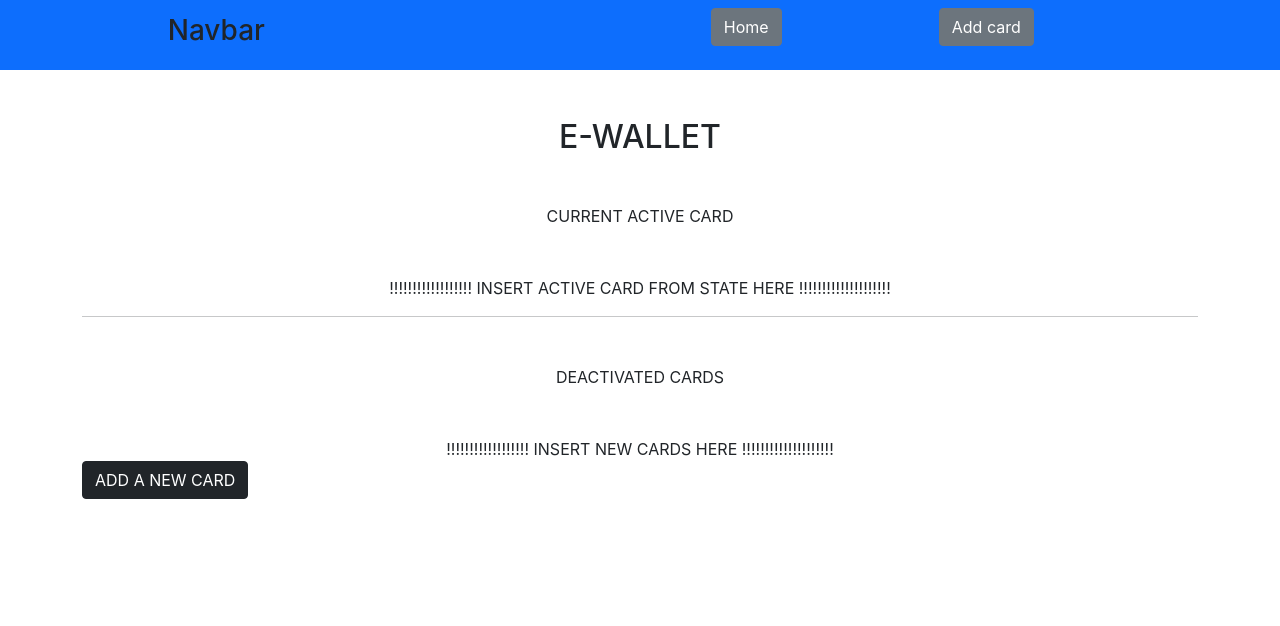
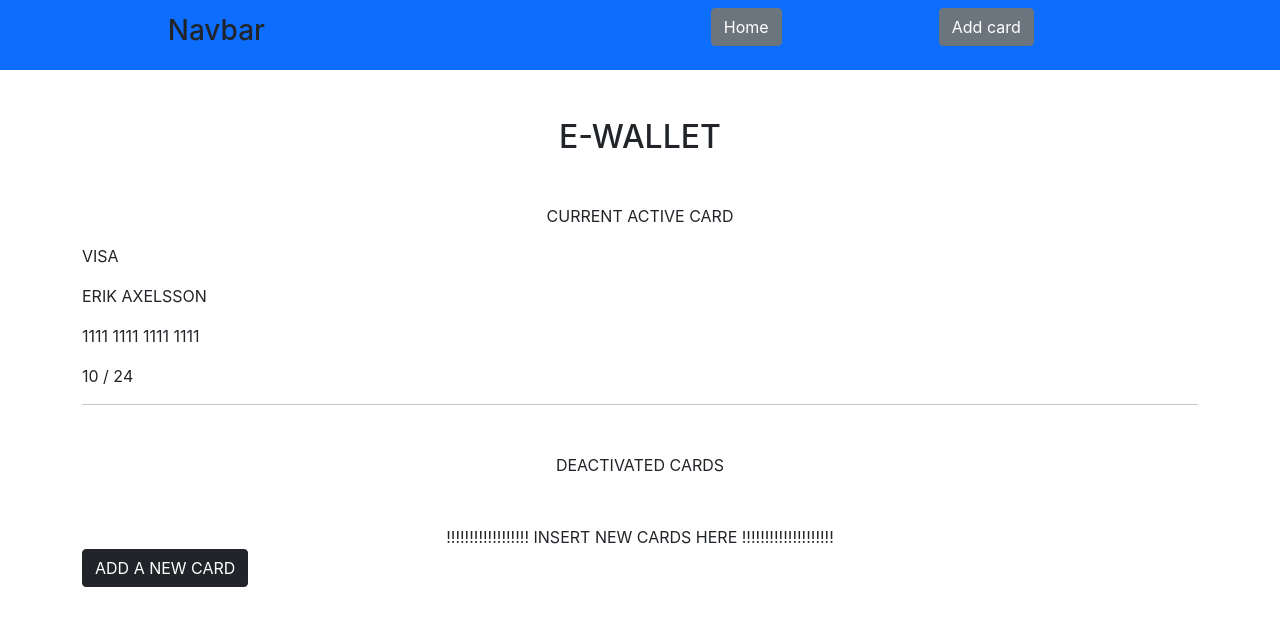
Before and after one commit to erikaxe/ewallet, a React (Create React App) app: page / in a window 1280 px wide. Shown: the top 626 px of the page. Built offline with nearby package versions, Linux system fonts and the light colour scheme.

Commit message:
added selector to get the initialState + temporary printed its values, tested loop it but did not work as intended atm, I commented it out for now!

```diff
--- a/src/components/Home.jsx
+++ b/src/components/Home.jsx
@@ -1,18 +1,25 @@
 import React from "react";
 import { Link } from "react-router-dom";
+import { useSelector } from "react-redux";
 
 /* USESTATE SKA IN HÄR DEN SKA INNEHÅLLA EN INITIAL STATE SOM HAR DET FÖRSTA KORTET,
 SEN SKA DEN "FYLLAS" PÅ OCH LOOPA FRAM DE NYA KORTEN MAN LÄGGER TILL */
 
 export default function Home() {
+  const initialCard = useSelector((state) => state.cards);
+  console.log(initialCard);
+  /* const loop = initialCard.map((item, i) => {
+    return <li key={i}>{item.card}</li>;
+  }); */
   return (
     <div className="container">
       <h2 className="text-center mt-5">E-WALLET</h2>
       <p className="text-center mt-5">CURRENT ACTIVE CARD</p>
-      <div className="text-center mt-5">
-        !!!!!!!!!!!!!!!!!! INSERT ACTIVE CARD FROM STATE HERE
-        !!!!!!!!!!!!!!!!!!!!
-      </div>
+      <p>{initialCard[0].card}</p>
+      <p>{initialCard[0].name}</p>
+      <p>{initialCard[0].number}</p>
+      <p>{initialCard[0].valid}</p>
+      {/* <ul>{loop}</ul> */}
       <hr />
       <p className="text-center mt-5">DEACTIVATED CARDS</p>
       <div className="text-center mt-5">
```
